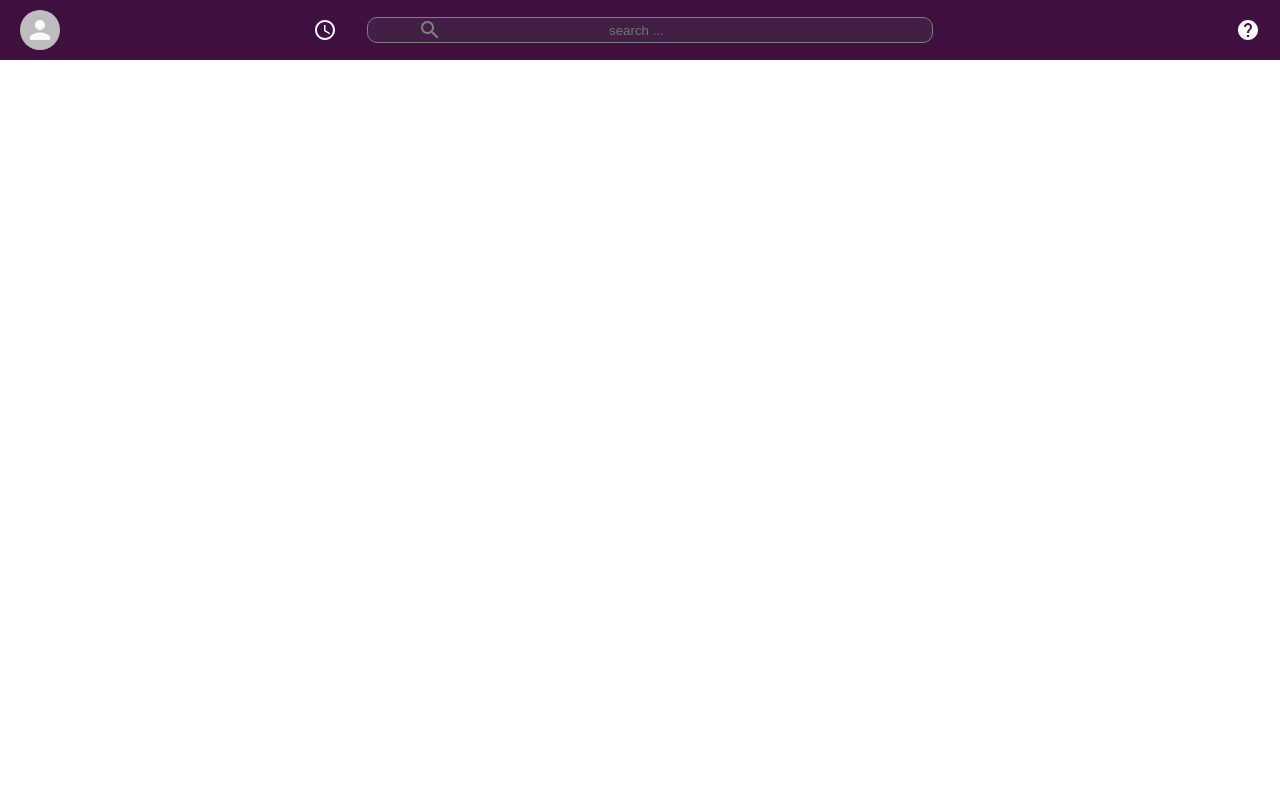
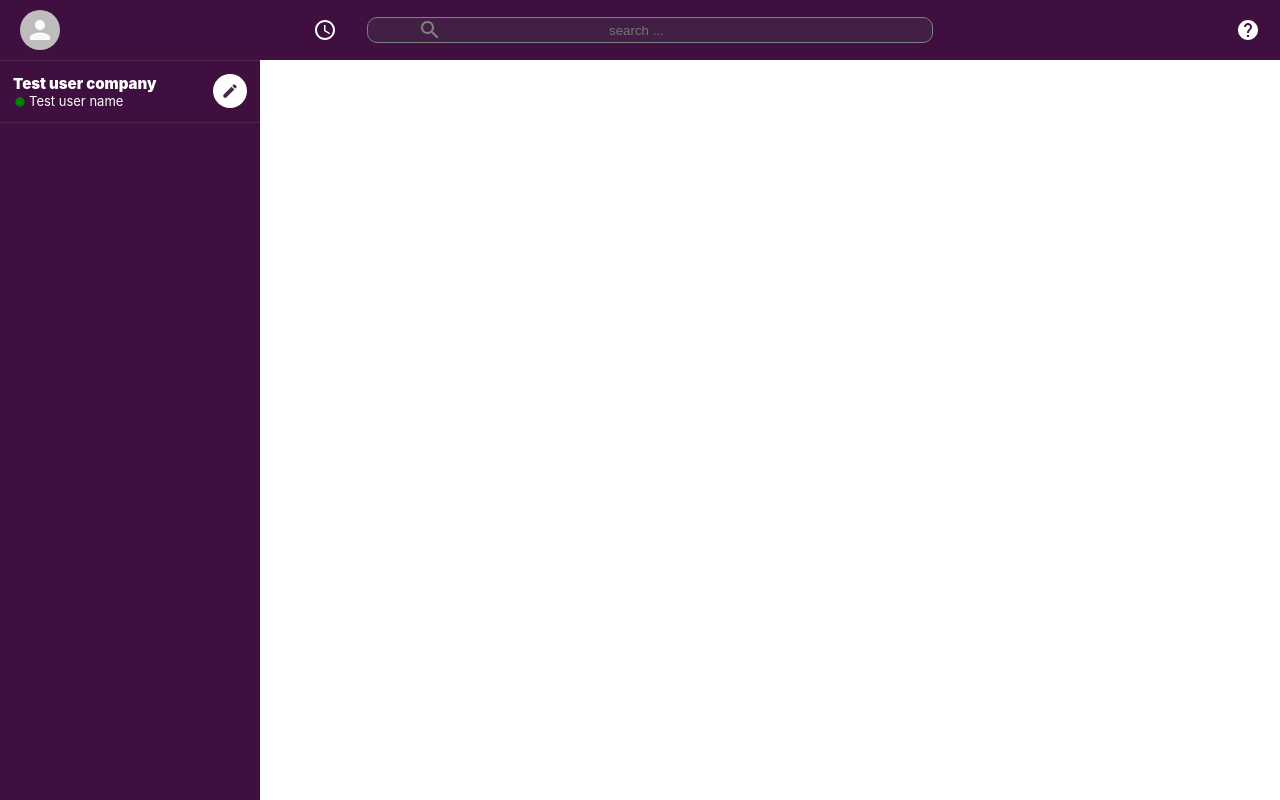
Before and after one commit to AL-SAFWAN/Slack, a React (Create React App) app in the folder slack-clone/: page / in a window 1280 px wide. Built offline with nearby package versions, Linux system fonts and the light colour scheme.

Commit message:
sidebar header

```diff
--- a/slack-clone/src/App.js
+++ b/slack-clone/src/App.js
@@ -2,17 +2,23 @@
 import "./App.css";
 import { BrowserRouter as Router, Switch, Route, Link } from "react-router-dom";
 import Header from "./components/Header";
+import SideBar  from "./components/SideBar";
+
+import styled from "styled-components";
 
 function App() {
   return (
     <div className="App">
       <Router>
         <>
-          <Switch>
-            <Route path="/" exact>
-              <Header/>
-            </Route>
-          </Switch>
+          <Header />
+          <AppBody>
+            <SideBar/>
+            <Switch>
+              <Route path="/" exact></Route>
+              {/* chat */}
+            </Switch>
+          </AppBody>
         </>
       </Router>
     </div>
@@ -20,3 +26,8 @@
 }
 
 export default App;
+
+const AppBody = styled.div`
+display: flex;
+height: 100vh;
+`;
--- /dev/null
+++ b/slack-clone/src/components/SideBar.js
@@ -0,0 +1,63 @@
+import { Create, FiberManualRecordRounded } from "@material-ui/icons";
+import React from "react";
+import styled from "styled-components";
+function SideBar() {
+  return (
+    <SidebarContainer>
+      <SideBarHeader>
+        <SideBarInfo>
+          <h2>Test user company</h2>
+          <h3>
+            <FiberManualRecordRounded />
+            Test user name
+          </h3>
+        </SideBarInfo>
+        <Create />
+      </SideBarHeader>
+    </SidebarContainer>
+  );
+}
+
+export default SideBar;
+
+const SidebarContainer = styled.div`
+  background-color: var(--slack-color);
+  color: white;
+  flex: 0.3;
+  border-top: 1px solid #49274b;
+  max-width: 260px;
+  margin-top: 60px;
+`;
+const SideBarHeader = styled.div`
+  display: flex;
+  border-bottom: 1px solid #49274b;
+  padding: 13px;
+  > .MuiSvgIcon-root {
+    padding: 8px;
+    color: #49274b;
+    background-color: white;
+    font-size: 18px;
+    border-radius: 999px;
+  }
+`;
+const SideBarInfo = styled.div`
+flex: 1;
+>h2{
+    font-size: 15px;
+    font-weight: 900;
+    align-items: center;
+}
+> h3{
+    display: flex;
+    font-size: 13px;
+    font-weight: 400;
+    align-items: center;
+}
+>h3 > .MuiSvgIcon-root {
+    font-size :14px;
+    margin-top: 1px;
+    margin-right: 2px;
+    color: green;
+}
+`;
+// const SidebarContainer = styled.div``;
```
